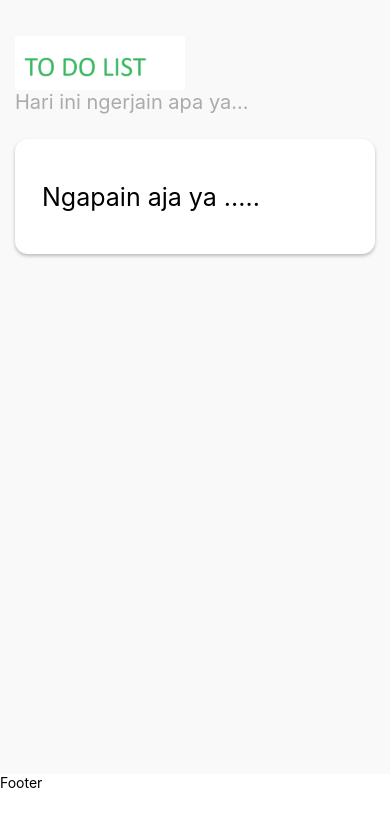
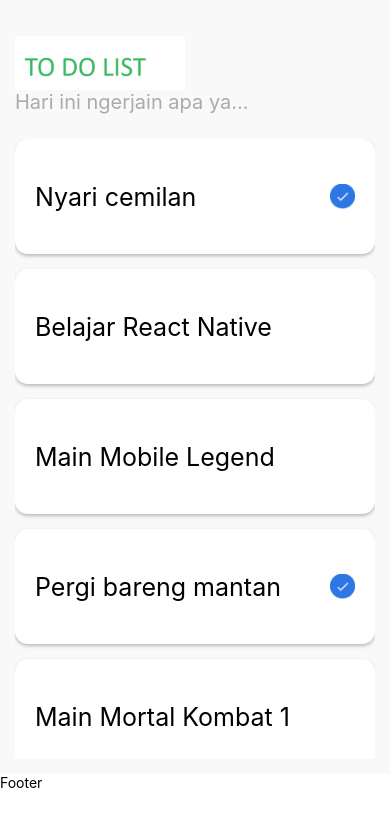
Before and after one commit to popeflin/todolist, a React Native app: screen / in a window 390 px wide. Shown: the top 826 px of the page. Built offline with nearby package versions, Linux system fonts and the light colour scheme.

Commit message:
FlatList

```diff
--- a/App.js
+++ b/App.js
@@ -1,4 +1,4 @@
-import { ScrollView, Text, View } from "react-native";
+import { FlatList, ScrollView, Text, View } from "react-native";
 import { SafeAreaProvider, SafeAreaView } from "react-native-safe-area-context";
 import { s } from "./App.style";
 import { Header } from "./components/Header/Header";
@@ -20,6 +20,27 @@ export default function App() {
   ]);
 
 
+
+  function renderTodoList() {
+
+    return todoList.map((todo) => {
+      console.log(todo.title)
+     return(
+      <View style={s.cardItem}>
+        <CardTodo
+          todo={todo}
+        />
+        </View>
+      )
+
+    });
+
+
+
+
+
+  }
+
   return (
     <>
       <SafeAreaProvider>
@@ -28,7 +49,18 @@ export default function App() {
             <Header />
           </View>
           <View style={s.body}>
-            <CardTodo/>
+
+       {/* <FlatList
+         data = {todoList}
+         renderItem={({item}) => <CardTodo todo={item} />}
+          keyExtractor={item => item.id}>
+        </FlatList> */}
+
+        <ScrollView>
+        {renderTodoList() }
+        </ScrollView>
+
+
           </View>
         </SafeAreaView>
       </SafeAreaProvider>
--- a/components/CardTodo/CardTodo.jsx
+++ b/components/CardTodo/CardTodo.jsx
@@ -1,7 +1,9 @@
 import { Image, Text, TouchableOpacity } from "react-native";
 import { s } from "./CardTodo.style";
+import checkImage  from "../../assets/check.png"
 
-export function CardTodo() {
+export function CardTodo({todo}) {
+  console.log(todo)
   return (
     <TouchableOpacity style={s.card}>
       <Text
@@ -9,8 +11,9 @@ export function CardTodo() {
           s.title
         ]}
       >
-        <Text style={s.title}> Ngapain aja ya .....</Text>
+        {todo.title}
       </Text>
+    {todo.isCompleted &&  <Image style={s.img} source ={checkImage} /> }
     </TouchableOpacity>
   );
 }
```
